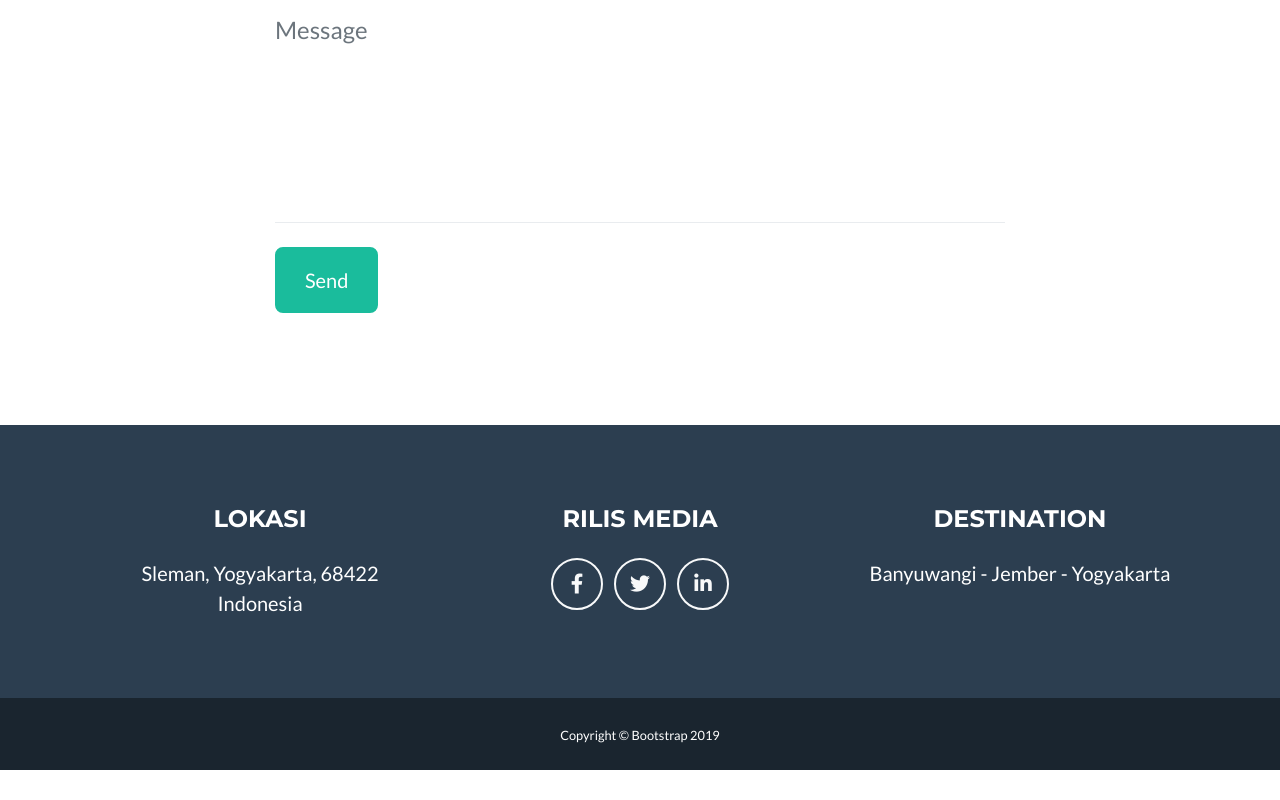
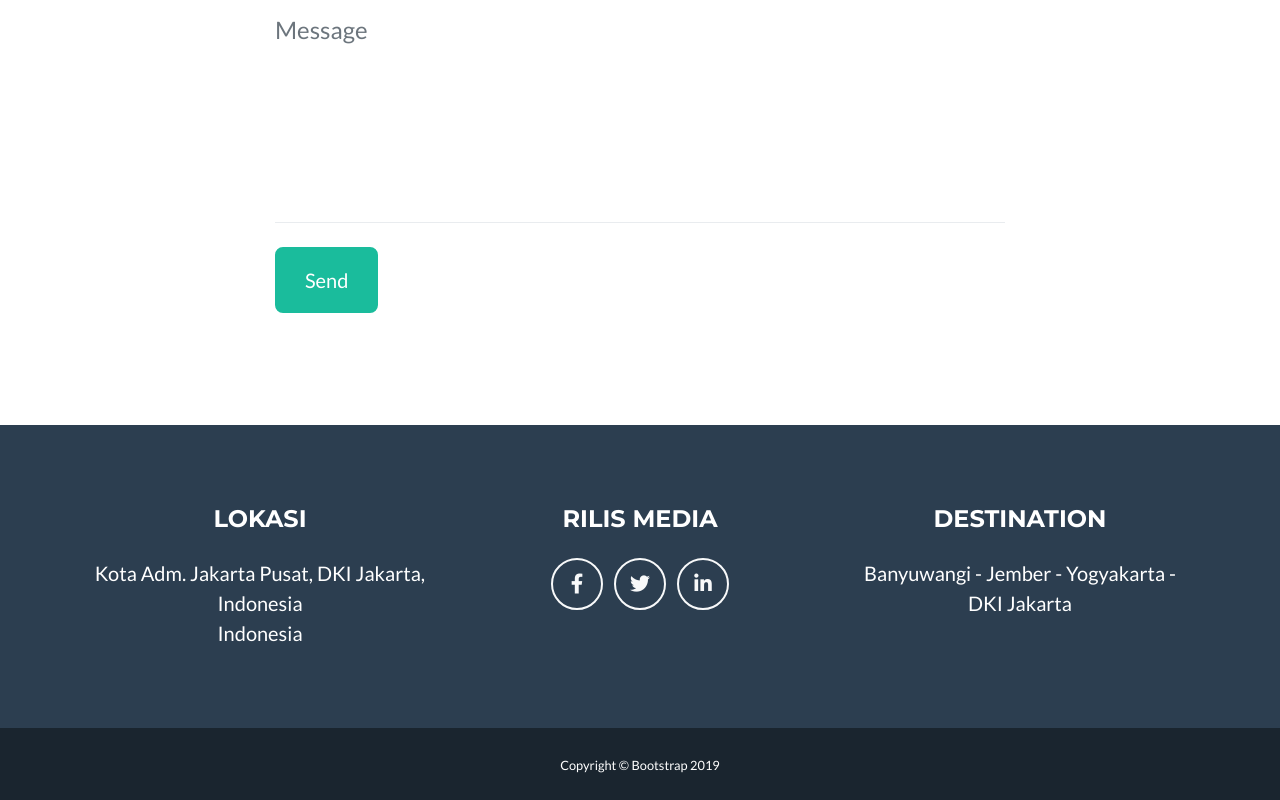
Before and after one commit to adialmuhsin/adialmuhsin.github.io, a website with bundled scripts: page index.html in a window 1280 px wide. Shown: the part 3273-4073 px from the top of the page. Before the commit the page ends 4043 px from the top, so only its background shows below. Built offline with nearby package versions, Linux system fonts and the light colour scheme.

Commit message:
Update index.html

```diff
--- a/index.html
+++ b/index.html
@@ -275,7 +275,7 @@
         <!-- Footer Location -->
         <div class="col-lg-4 mb-5 mb-lg-0">
           <h4 class="text-uppercase mb-4">Lokasi</h4>
-          <p class="lead mb-0">Sleman, Yogyakarta, 68422
+          <p class="lead mb-0">Kota Adm. Jakarta Pusat, DKI Jakarta, Indonesia
             <br>Indonesia</p>
         </div>
 
@@ -296,7 +296,7 @@
         <!-- Footer About Text -->
         <div class="col-lg-4">
           <h4 class="text-uppercase mb-4">Destination</h4>
-          <p class="lead mb-0">Banyuwangi - Jember - Yogyakarta</p>
+          <p class="lead mb-0">Banyuwangi - Jember - Yogyakarta - DKI Jakarta</p>
         </div>
 
       </div>
```
